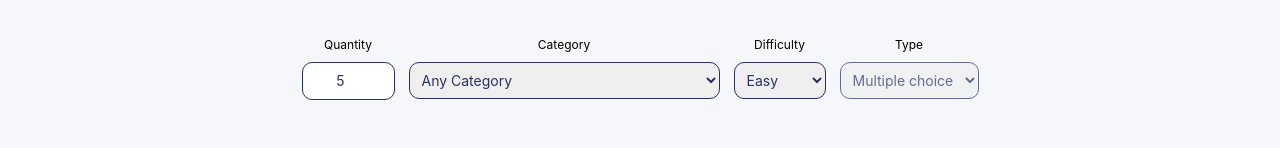
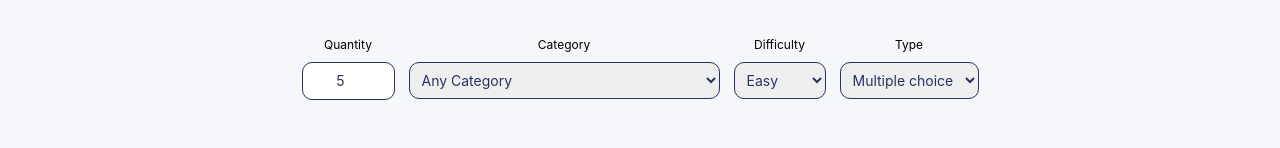
Before and after one commit to elfromka/quizzical, a React (Create React App) app: page / in a window 1280 px wide. Shown: the part 331-479 px from the top of the page. Built offline with nearby package versions, Linux system fonts and the light colour scheme; a web font is replaced by a local one.

Commit message:
Enabled answer Type dropdown on Intro page, tiny fix for info paragraph in Questions page component

```diff
--- a/src/assets/scss/styles.scss
+++ b/src/assets/scss/styles.scss
@@ -266,6 +266,7 @@ body {
 .questions__info {
     margin-bottom: 3rem;
     font-size: 1.2rem;
+    line-height: 2.4rem;
 
     &:before {
         content: "i";
@@ -388,4 +389,8 @@ body {
         display: flex;
         margin: 4rem auto;
     }
+
+    .questions__info {
+        line-height: initial;
+    }
 }
--- a/src/pages/Intro/Intro.tsx
+++ b/src/pages/Intro/Intro.tsx
@@ -149,7 +149,6 @@ const Intro: React.FC = (): JSX.Element => {
                         label="Type"
                         options={typeOptions}
                         handleChange={setSelectValue}
-                        disabled={true}
                     />
                 </div>
             </div>
```
